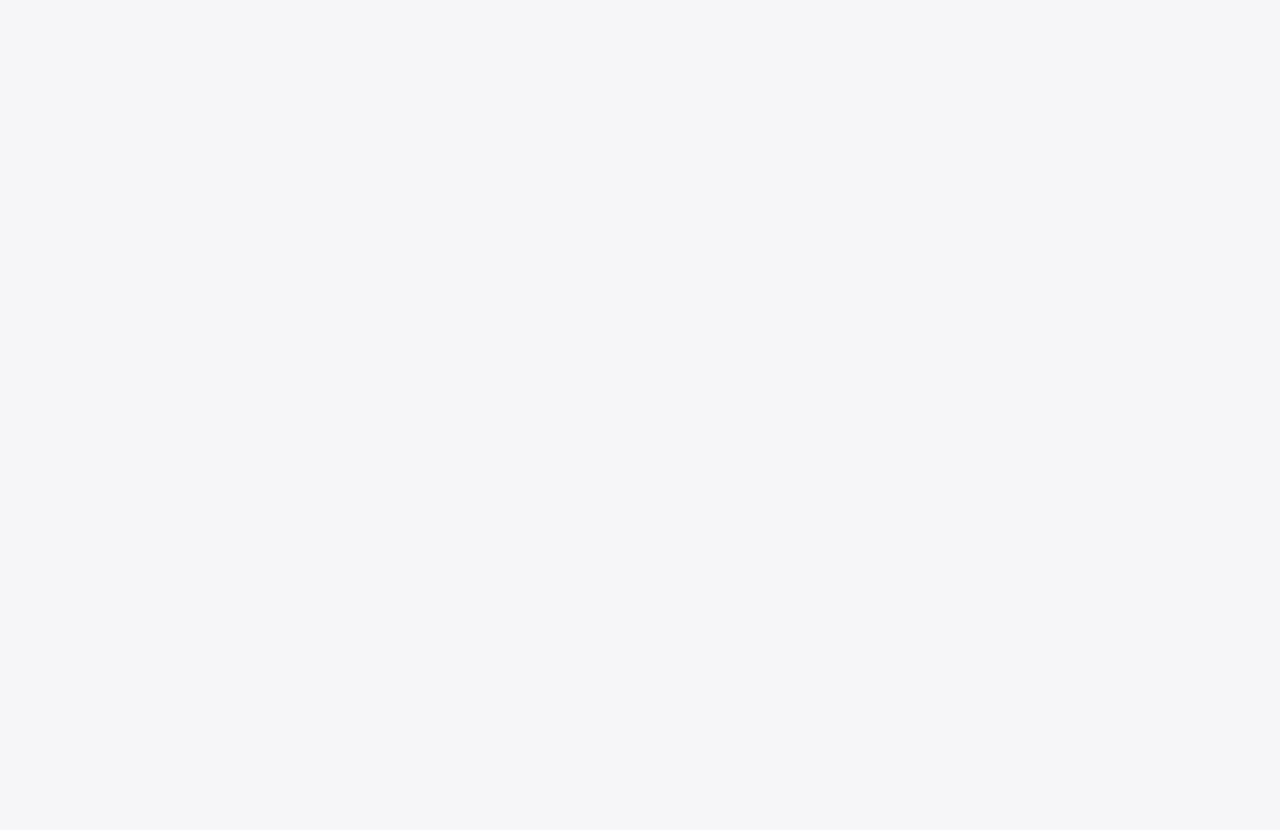
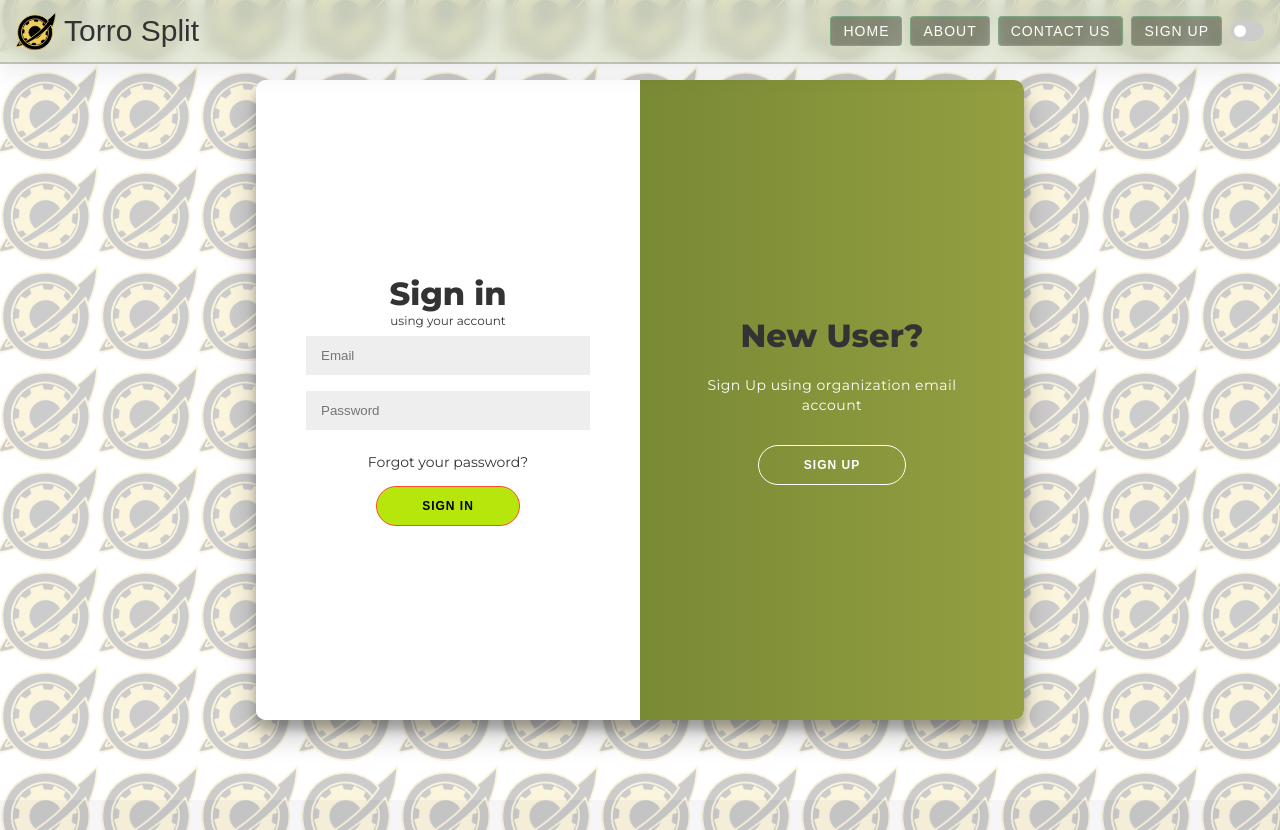
Before and after one commit to rnbr04/torro-split, a React (Vite) app in the folder frontend/: page / in a window 1280 px wide. Before the commit this address had no page. Built offline with nearby package versions, Linux system fonts and the light colour scheme; a web font is replaced by a local one.

Commit message:
set default route to SignIn

```diff
--- a/frontend/src/App.jsx
+++ b/frontend/src/App.jsx
@@ -20,6 +20,12 @@ function App() {
           <>
             <Router>
                 <Routes>
+                    <Route
+                        exact
+                        path="/"
+                        element={<ThemeProvider><Sign/></ThemeProvider>}
+                    />
+
                     <Route
                         exact
                         path="/dashboard"
```
